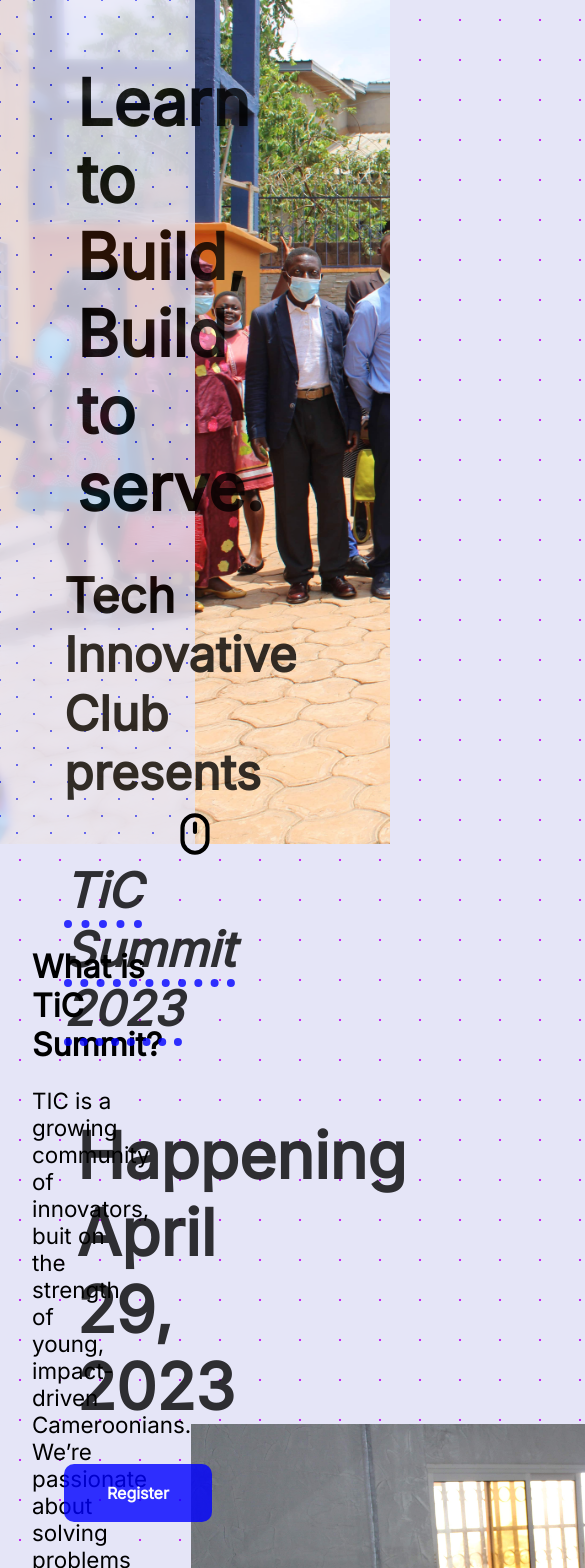
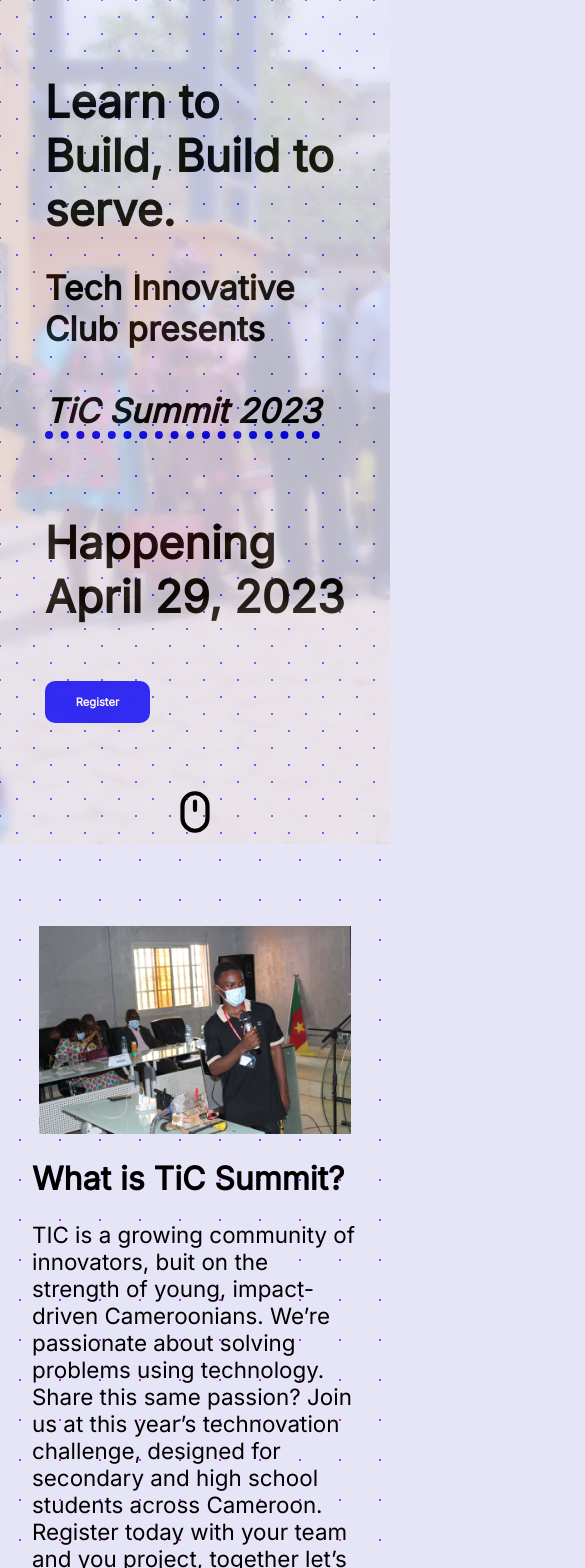
Before and after one commit to JosiasAurel/ticsummit, a Next.js app: page / in a window 390 px wide. Shown: the top 1568 px of the page, 585 px wide, since content can reach past the window. Built offline with nearby package versions, Linux system fonts and the light colour scheme.

Commit message:
fix overflow bug

```diff
--- a/pages/index.jsx
+++ b/pages/index.jsx
@@ -84,8 +84,7 @@ const LandingPage = () => {
             </div>
 
             <div style={{
-                margin: "2em",
-                width: "100%",
+                width: "100vw",
                 display: "flex",
                 flexDirection: "column",
                 justifyContent: "space-evenly",
@@ -105,13 +104,12 @@ const LandingPage = () => {
             </div>
 
             <div style={{
-                margin: "2em",
-                width: "100%",
+                width: "100vw",
                 display: "flex",
                 flexDirection: "column",
                 justifyContent: "space-evenly",
                 alignItems: "center"
-            }}>
+            }} className="sponsors">
                 <h1>Sponsors</h1>
                 <div>
                     {sponsors.map(sponsor => (
--- a/style/global.css
+++ b/style/global.css
@@ -7,6 +7,7 @@
 }
 
 body {
+    width: 100vw;
     margin: 0;
     overflow-x: hidden;
     background-color: #e5e5f7;
@@ -85,13 +86,11 @@ main button {
     margin: 2em;
 }
 
-.text-1 p {
+.text-1 p,
+.text-1 li {
     max-width: 60%;
 }
 
-.text-1 li {
-    max-width: 60%;
-}
 
 .info-1 {
     margin: 2em 0;
@@ -109,6 +108,7 @@ main button {
     display: flex;
     flex-direction: column;
     align-items: center;
+    text-align: center;
 }
 
 .cta3 img {
@@ -116,18 +116,20 @@ main button {
 }
 
 .organizer {
-    padding: 1em;
+    padding: 0.5em;
     display: flex;
     flex-direction: row;
     border-radius: 10px;
-    border: dotted 2px blue;
+    border: solid 2px transparent;
     width: fit-content;
+    background: linear-gradient(90deg, #e3ffe7 0%, #d9e7ff 100%);
 }
 
 .org-grid {
     display: grid;
     grid-template-columns: 1fr 1fr 1fr;
     grid-gap: 2em;
+    overflow: hidden;
 }
 
 .organizer img {
@@ -136,7 +138,7 @@ main button {
 }
 
 .organizer span {
-    margin: 0 1em;
+    margin: 0 0.5em;
 }
 
 em {
@@ -167,17 +169,38 @@ li {
 }
 
 @media screen and (max-width: 500px) {
-    main>div>h1 {
-        margin: 0 0.2em !important;
-        fontsize: 1em !important;
+    main {
+        flex-direction: column;
+        width: 100vw;
     }
 
-    main>span {
-        margin-top: 1em !important;
+    .hero-cover {
+        width: 100vw;
+        font-size: 1.4em;
     }
 
-    .landingPage {
-        margin: 0 0 !important;
+    .sponsors img {
+        max-width: 50px;
+    }
+
+    .text-1 p,
+    .text-1 li {
+        max-width: 100%;
+    }
+
+    .org-grid {
+        display: flex;
+        flex-direction: column;
+        justify-content: space-evenly;
+        align-items: center;
+    }
+
+    .info-1 {
+        flex-direction: column-reverse;
+    }
+
+    .info-1 img {
+        max-width: 80vw;
     }
 }
 
```
